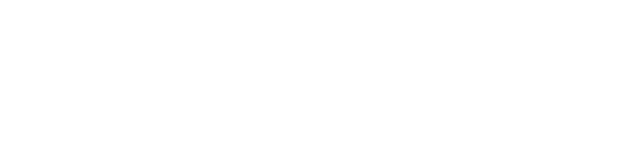
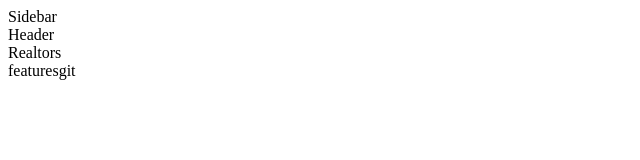
Before and after one commit to annandasilva/nexter-project, a website: page index.html in a window 1280 px wide. Shown: the whole page, without its empty margins (0-640 px from the left). Drawn offline with Linux system fonts and the light colour scheme.

Commit message:
Primeiro commit

```diff
--- a/index.html
+++ b/index.html
@@ -14,7 +14,10 @@
 </head>
 
 <body class="container">
-
+  <div class="sidebar">Sidebar</div>
+  <header class="header">Header</header>
+  <div class="realtors">Realtors</div>
+  <section class="features">featuresgit</section>
 </body>
 
 </html>
```
